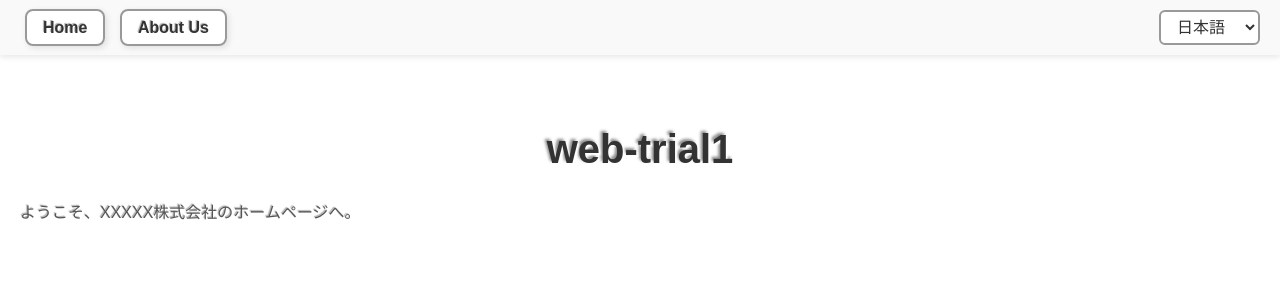
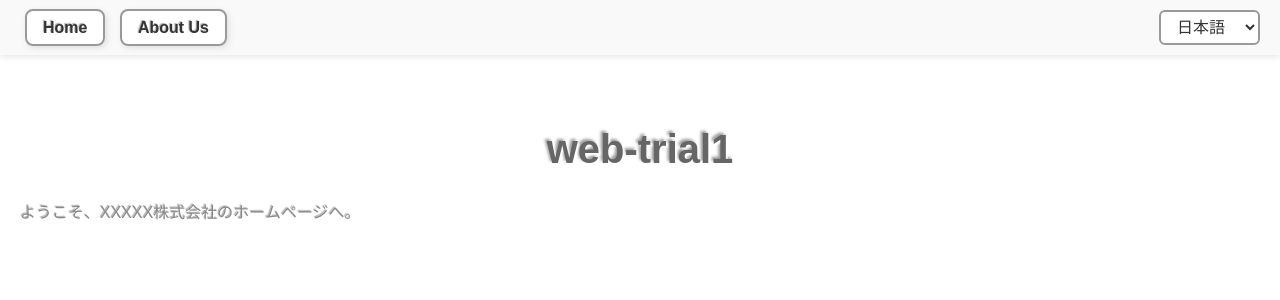
Before and after one commit to Pothos-N-joy/web-trial01, a Jekyll site: the page built from ja/index.md, in a window 1280 px wide. Shown: the top 300 px of the page. Built offline with Jekyll 4.4.1, drawn with Linux system fonts in a browser that asks for light colours.

Commit message:
Update style.css
Lighten the text color

```diff
--- a/assets/css/style.css
+++ b/assets/css/style.css
@@ -3,7 +3,7 @@ body {
   margin: 0;
   font-family: "Arial", sans-serif;
   background-color: #ffffff;
-  color: #555555; /* 通常文字色 */
+  color: #888888;  /* 薄めのグレー */
   text-shadow:
     1px 1px 0 #ffffff,   /* 下に光 */
     -1px -1px 1px #aaaaaa; /* 上に影 */
@@ -75,10 +75,10 @@ main {
   text-align: center;
   font-size: 2.5rem;
   font-weight: bold;
-  color: #333333; /* 見出しは濃いグレー */
+  color: #666666;  /* 濃いめの薄グレー */
   text-shadow:
     2px 2px 2px #ffffff,   /* 下側を明るくして光沢感 */
-    -2px -2px 3px #888888; /* 上側に濃い影で凹み強調 */
+    -2px -2px 3px #999999; /* 上側に影で凹み強調 */
   animation: fadeInMove 2s ease-out;
 }
 
```
